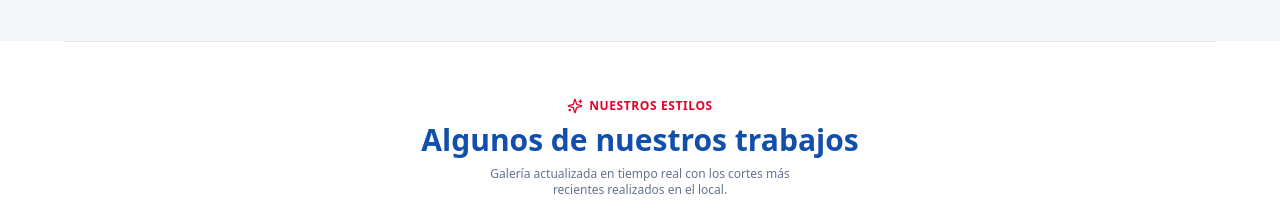
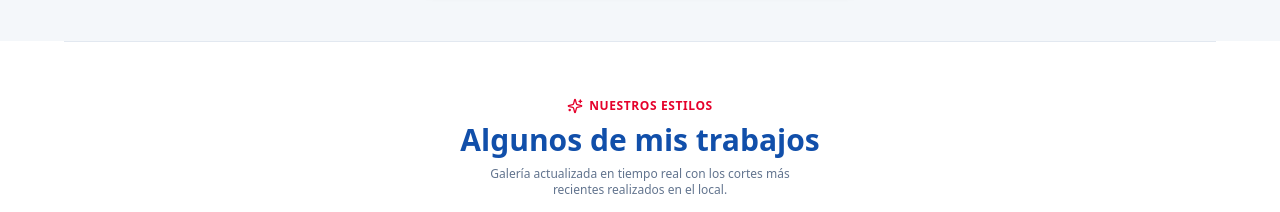
Before and after one commit to GianZampelunghe/peluqueria-sl, a Next.js app: page / in a window 1280 px wide. Shown: the part 1240-1452 px from the top of the page. Built offline with nearby package versions, Linux system fonts and the light colour scheme; no server answers; the database is empty.

Commit message:
feat: soporte para videos y correccion de titulo en galeria

```diff
--- a/src/app/admin/page.tsx
+++ b/src/app/admin/page.tsx
@@ -1056,7 +1056,7 @@ export default function AdminPanel() {
                     <span>📷 Seleccionar foto de la fototeca</span>
                     <input
                       type="file"
-                      accept="image/*"
+                      accept="image/*,video/mp4,video/webm"
                       className="hidden"
                       onChange={(e) => {
                         const file = e.target.files?.[0];
--- a/src/components/DynamicGallery.tsx
+++ b/src/components/DynamicGallery.tsx
@@ -85,7 +85,7 @@ export default function DynamicGallery() {
           <Sparkles className="w-4 h-4" /> Nuestros Estilos
         </span>
         <h2 className="text-3xl font-extrabold text-blue-sl">
-          Algunos de nuestros trabajos
+          Algunos de mis trabajos
         </h2>
         <p className="text-xs text-slate-500 max-w-xs mx-auto mt-2">
           Galería actualizada en tiempo real con los cortes más recientes realizados en el local.
@@ -106,6 +106,9 @@ export default function DynamicGallery() {
               {/* Imagen del corte */}
               <div className="relative aspect-square w-full bg-slate-100 overflow-hidden flex items-center justify-center text-slate-300 group-hover:text-slate-400 transition-colors">
                 {work.image_url ? (
+                  work.image_url.toLowerCase().match(/\.(mp4|webm)$/i) ? (
+                    <video src={work.image_url} autoPlay loop muted playsInline className="w-full h-full object-cover group-hover:scale-105 transition-all duration-500" />
+                  ) : (
                     // eslint-disable-next-line @next/next/no-img-element
                     <img
                       src={work.image_url}
@@ -117,6 +120,7 @@ export default function DynamicGallery() {
                         (e.target as any).src = 'https://images.unsplash.com/photo-1503951914875-452162b0f3f1?w=600&auto=format&fit=crop&q=80';
                       }}
                     />
+                  )
                 ) : (
                   <ImageIcon className="w-10 h-10" />
                 )}
```
Lines whose indentation alone changed are shown as unchanged.
